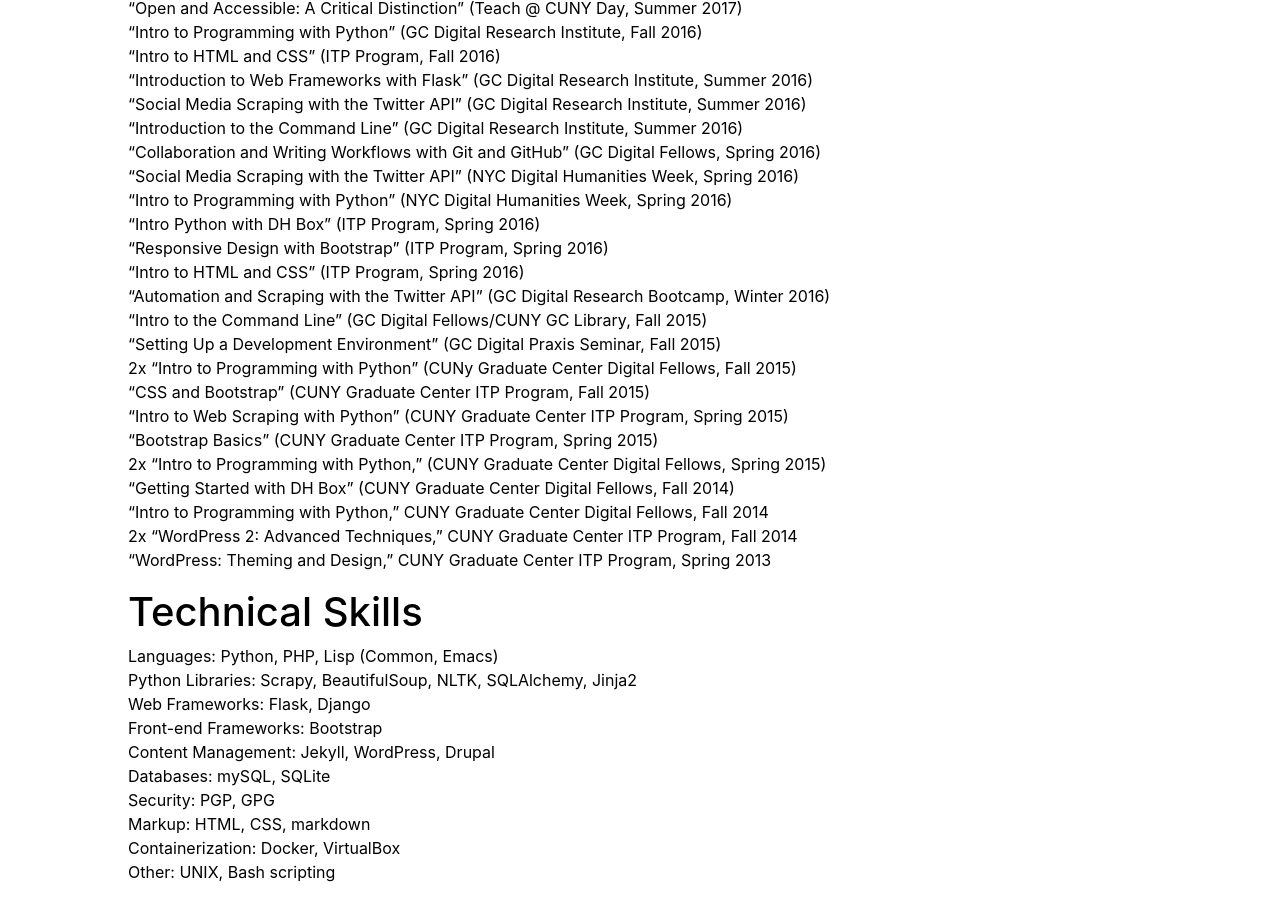
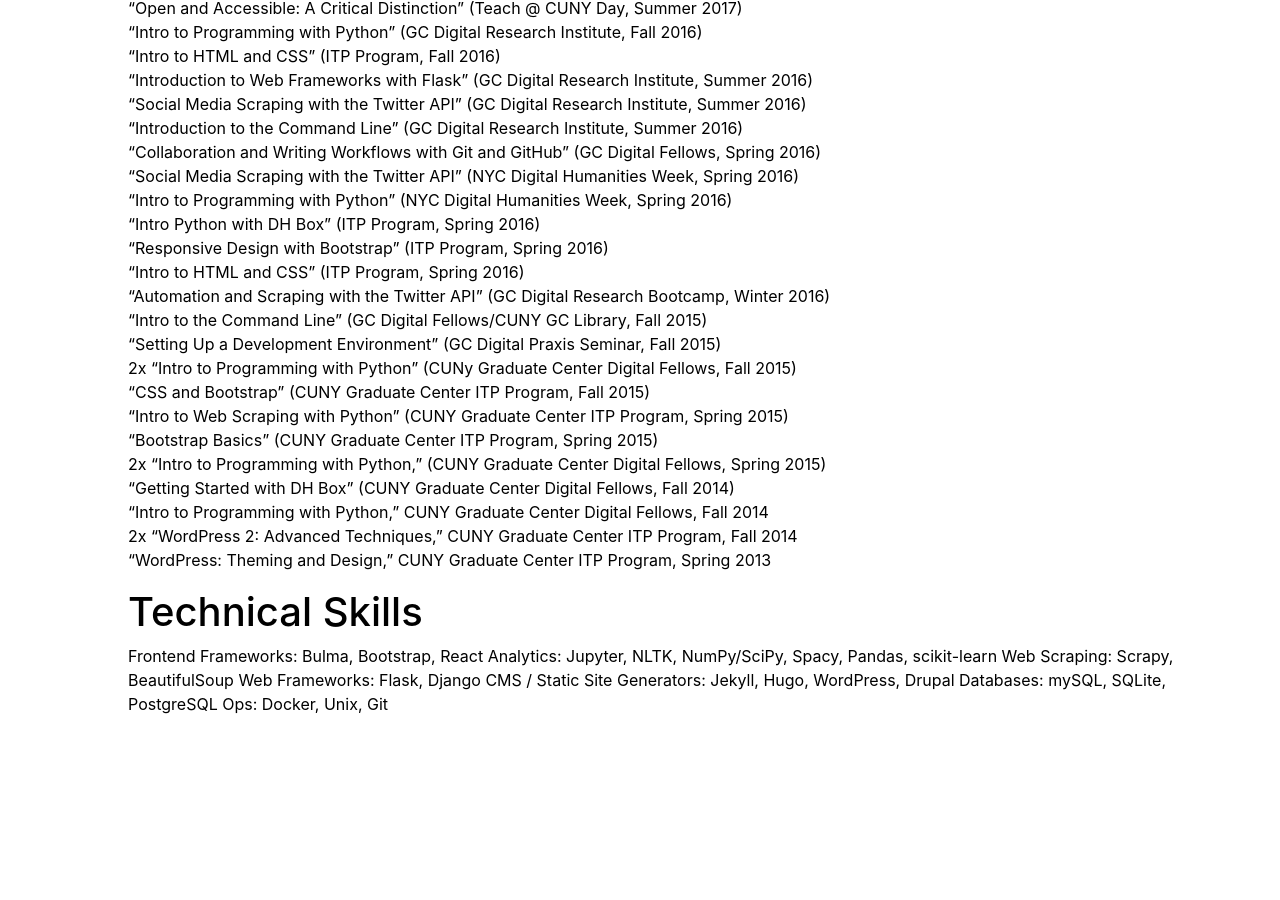
Before and after one commit to smythp/website, a Jekyll site: the page built from cv.md, in a window 1280 px wide and 900 px high, scrolled down 6232 px. Built offline with Jekyll 4.4.1, drawn with Linux system fonts in a browser that asks for light colours; after the commit the page ends 6964 px from its top, so only the background shows below that.

Commit message:
updated skills

```diff
--- a/cv.md
+++ b/cv.md
@@ -296,13 +296,21 @@
 
 # Technical Skills
 
-Languages: Python, PHP, Lisp (Common, Emacs)
-Python Libraries: Scrapy, BeautifulSoup, NLTK, SQLAlchemy, Jinja2
+Frontend Frameworks: Bulma, Bootstrap, React
+Analytics: Jupyter, NLTK, NumPy/SciPy, Spacy, Pandas, scikit-learn
+Web Scraping: Scrapy, BeautifulSoup
 Web Frameworks: Flask, Django
-Front-end Frameworks: Bootstrap
-Content Management: Jekyll, WordPress, Drupal
-Databases: mySQL, SQLite
-Security: PGP, GPG
-Markup: HTML, CSS, markdown
-Containerization: Docker, VirtualBox
-Other: UNIX, Bash scripting
+CMS / Static Site Generators: Jekyll, Hugo, WordPress, Drupal
+Databases: mySQL, SQLite, PostgreSQL
+Ops: Docker, Unix, Git
+
+<!-- Languages: Python, PHP, Lisp (Common, Emacs)   -->
+<!-- Python Libraries: Scrapy, BeautifulSoup, NLTK, SQLAlchemy, Jinja2   -->
+<!-- Web Frameworks: Flask, Django   -->
+<!-- Front-end Frameworks: Bootstrap   -->
+<!-- Content Management: Jekyll, WordPress, Drupal   -->
+<!-- Databases: mySQL, SQLite   -->
+<!-- Security: PGP, GPG   -->
+<!-- Markup: HTML, CSS, markdown   -->
+<!-- Containerization: Docker, VirtualBox   -->
+<!-- Other: UNIX, Bash scripting -->
```
